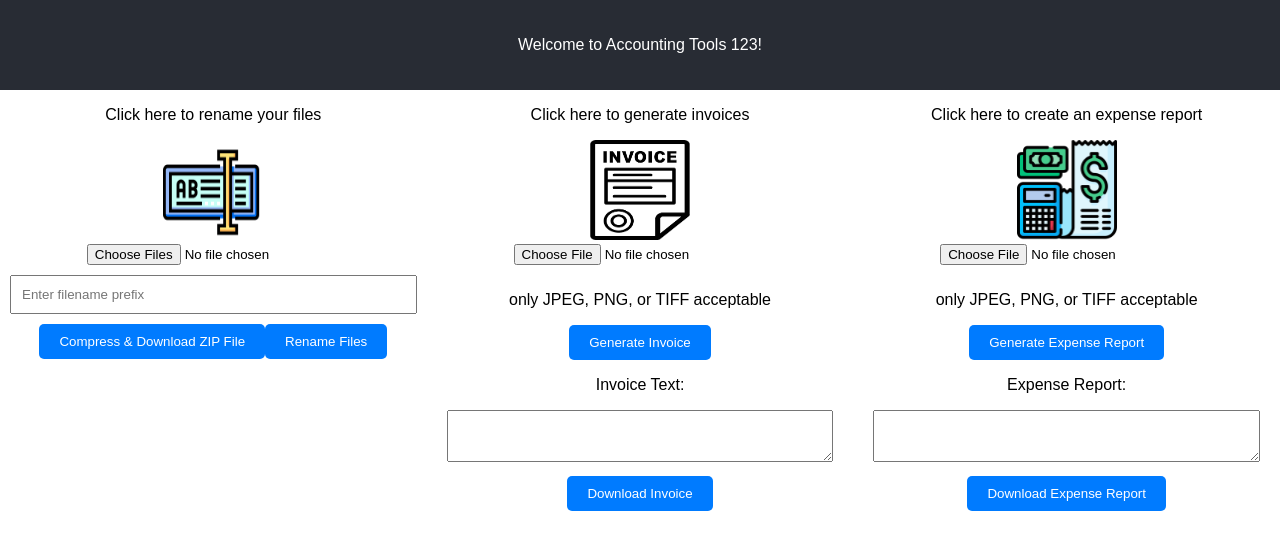
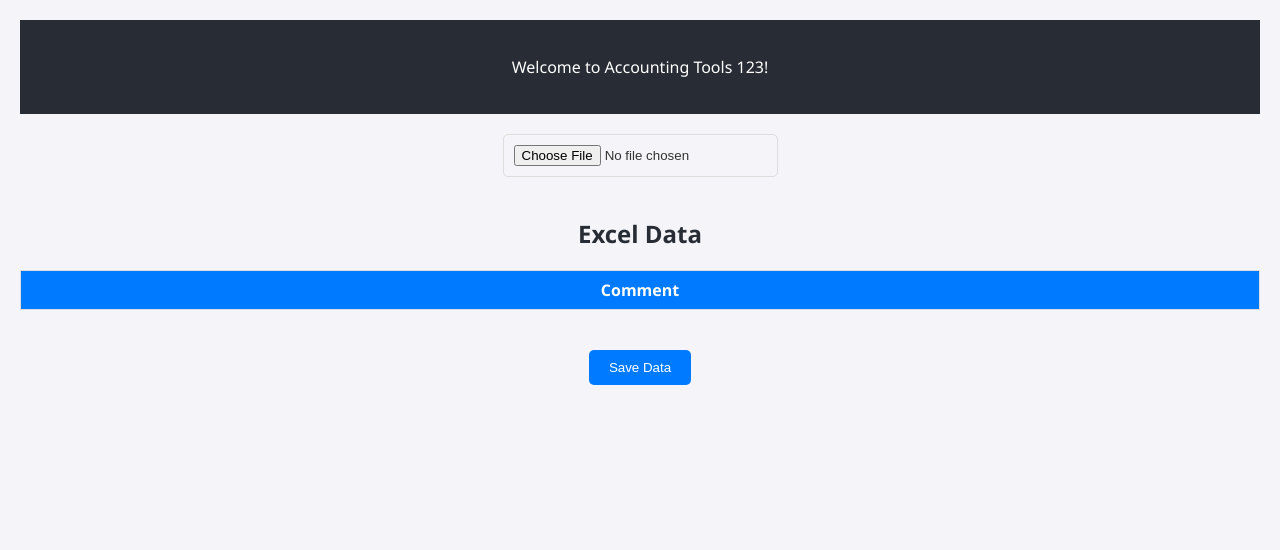
Before and after one commit to AccountingTools123/tools, a React (Create React App) app: page / in a window 1280 px wide. Shown: the top 550 px of the page. Built offline with nearby package versions, Linux system fonts and the light colour scheme.

Commit message:
Initial commit

```diff
--- a/package.json
+++ b/package.json
@@ -1,5 +1,5 @@
 {
-  "homepage":"http://AccountingTools123.github.io/tools",
+  "homepage": "http://AccountingTools123.github.io/tools",
   "name": "accountingtoolz",
   "version": "0.1.0",
   "private": true,
@@ -9,13 +9,15 @@
     "@testing-library/user-event": "^13.5.0",
     "docx": "^8.5.0",
     "express": "^4.19.2",
+    "firebase": "^10.12.1",
     "jszip": "^3.10.1",
     "multer": "^1.4.5-lts.1",
     "react": "^18.3.1",
     "react-dom": "^18.3.1",
     "react-scripts": "5.0.1",
     "tesseract.js": "^5.0.5",
-    "web-vitals": "^2.1.4"
+    "web-vitals": "^2.1.4",
+    "xlsx": "^0.18.5"
   },
   "scripts": {
     "start": "react-scripts start",
--- a/src/App.css
+++ b/src/App.css
@@ -1,49 +1,65 @@
 /* General styling */
 body {
-  font-family: Arial, sans-serif;
+  font-family: 'Segoe UI', Tahoma, Geneva, Verdana, sans-serif;
   margin: 0;
   padding: 0;
+  background-color: #f4f4f9;
+  color: #333;
 }
 
 .App {
   text-align: center;
+  padding: 20px;
 }
 
 .App-header {
   background-color: #282c34;
   color: white;
   padding: 20px 0;
-}
-
-.icons {
-  display: flex;
-  justify-content: space-around;
   margin-bottom: 20px;
 }
 
-.icons div {
-  flex: 1;
-  margin: 0 10px;
-  text-align: center;
+h2 {
+  color: #282c34;
 }
 
-.icons div img {
-  width: 100px; /* Adjust as needed */
-  height: 100px; /* Adjust as needed */
-  cursor: pointer;
+table {
+  width: 100%;
+  border-collapse: collapse;
+  margin-bottom: 20px;
+  margin-top: 20px;
 }
 
-/* Forms and buttons */
-input[type="file"] {
-  margin-bottom: 10px;
+th, td {
+  border: 1px solid #ddd;
+  padding: 8px;
 }
 
-input[type="text"],
-textarea {
-  width: 100%;
+th {
+  background-color: #007bff;
+  color: white;
+}
+
+td input[type="text"] {
+  width: calc(100% - 16px); /* Account for padding */
+  padding: 8px;
+  box-sizing: border-box;
+}
+
+tr:nth-child(even) {
+  background-color: #f2f2f2;
+}
+
+tr:hover {
+  background-color: #ddd;
+}
+
+input[type="file"] {
+  margin-bottom: 20px;
   padding: 10px;
-  margin-bottom: 10px;
-  box-sizing: border-box;
+  border: 1px solid #ddd;
+  border-radius: 5px;
+  cursor: pointer;
 }
 
 button {
@@ -54,8 +70,20 @@ button {
   border-radius: 5px;
   cursor: pointer;
   transition: background-color 0.3s ease;
+  margin-top: 20px;
 }
 
 button:hover {
   background-color: #0056b3;
 }
+
+/* Responsive design */
+@media (max-width: 768px) {
+  th, td {
+    padding: 12px 6px;
+  }
+
+  td input[type="text"] {
+    width: 100%;
+  }
+}
--- a/src/App.js
+++ b/src/App.js
@@ -1,131 +1,128 @@
+// Import React and useState
 import React, { useState } from 'react';
-import axios from 'axios';
-import JSZip from 'jszip';
-import { saveAs } from 'file-saver';
-import Tesseract from 'tesseract.js'; // Import Tesseract.js for OCR
+// Import XLSX library for Excel file parsing
+import * as XLSX from 'xlsx';
+// Import CSS file
 import './App.css';
 
 function App() {
-  const [files, setFiles] = useState(null);
-  const [filenamePrefix, setFilenamePrefix] = useState('');
-  const [invoiceText, setInvoiceText] = useState('');
+  // State to hold user information
+  const [user, setUser] = useState(null);
+  // State to hold Excel data
+  const [data, setData] = useState([]);
+  // State to hold column headers
+  const [headers, setHeaders] = useState([]);
 
-  const handleFileChange = (event) => {
-    setFiles(event.target.files);
-  }
+  // Function to handle file upload
+  const handleFileUpload = async (event) => {
+    const file = event.target.files[0];
+    const reader = new FileReader();
 
-  const handlePrefixChange = (event) => {
-    setFilenamePrefix(event.target.value);
-  }
+    reader.onload = async (e) => {
+      const newData = new Uint8Array(e.target.result);
+      const workbook = XLSX.read(newData, { type: 'array' });
+      const sheetName = workbook.SheetNames[0];
+      const worksheet = workbook.Sheets[sheetName];
+      const excelData = XLSX.utils.sheet_to_json(worksheet, { header: 1 });
 
-  const handleDownload = () => {
-    if (!files) {
-      alert('Please select files to compress.');
-      return;
-    }
+      // Store the headers separately
+      const [newHeaders, ...newRows] = excelData;
 
-    let zip = new JSZip();
-    Array.from(files).forEach((file, index) => {
-      let newName = filenamePrefix + (index + 1);
-      zip.file(newName, file);
+      // Store the Excel data and headers in state
+      setHeaders(newHeaders);
+
+      const existingDataMap = data.reduce((acc, row) => {
+        const rowName = row[newHeaders[0]]; // Assuming the first column is the row identifier
+        acc[rowName] = row;
+        return acc;
+      }, {});
+
+      const updatedData = newRows.map(newRow => {
+        const rowName = newRow[0];
+        const rowData = {};
+        newHeaders.forEach((header, index) => {
+          rowData[header] = newRow[index] || '';
+        });
+
+        if (existingDataMap[rowName]) {
+          rowData.comment = existingDataMap[rowName].comment || '';
+        } else {
+          rowData.comment = '';
+        }
+
+        return rowData;
+      });
+
+      setData(updatedData);
+    };
+
+    reader.readAsArrayBuffer(file);
+  };
+
+  // Function to handle saving comments
+  const handleCommentChange = (index, comment) => {
+    setData(prevData => {
+      const newData = [...prevData];
+      newData[index].comment = comment;
+      return newData;
     });
+  };
 
-    zip.generateAsync({ type: 'blob' })
-      .then((content) => {
-        saveAs(content, 'output.zip');
-      });
-  }
-
-  const rename = () => {
-    const data = {
-      "files": files,
-      "filenamePrefix": filenamePrefix
-    }
-    axios.post('http://localhost:3000/rename', data)
-      .then((response) => {
-        console.log(response);
-      })
-      .catch((error) => {
-        console.log(error);
-      });
-  }
-
-  const handleDownloadInvoice = () => {
-    if (!invoiceText) {
-      alert('Invoice is not generated yet.');
-      return;
-    }
-    // For simplicity, let's just download the text as a text file
-    const blob = new Blob([invoiceText], { type: 'text/plain;charset=utf-8' });
-    saveAs(blob, 'invoice.txt');
-  }
-
-  const generateInvoice = () => {
-    if (!files) {
-      alert('Please select files to generate invoice.');
-      return;
-    }
-
-    // Use Tesseract.js for OCR
-    Tesseract.recognize(
-      files[0], // Assuming only one file is selected
-      'eng', // Language
-      { logger: m => console.log(m) } // Optional logger
-    ).then(({ data: { text } }) => {
-      // Set the generated invoice text
-      setInvoiceText(text);
-    }).catch(error => {
-      console.error(error);
-    });
-  }
+  // Function to handle saving updated data as Excel file
+  const handleSaveData = () => {
+    // Create a new workbook
+    const workbook = XLSX.utils.book_new();
+    // Convert data to worksheet
+    const worksheet = XLSX.utils.json_to_sheet(data);
+    // Add worksheet to workbook
+    XLSX.utils.book_append_sheet(workbook, worksheet, 'Sheet1');
+    // Save workbook as Excel file
+    XLSX.writeFile(workbook, 'updated_data.xlsx');
+  };
 
   return (
     <div className="App">
       <header className="App-header">
         <p>Welcome to Accounting Tools 123!</p>
       </header>
-
-      <body>
-        <div className="icons">
-          <div>
-            <p>Click here to rename your files</p>
-            <div><img src={process.env.PUBLIC_URL + '/rename.png'} /></div>
-
-            <input type="file" id="files" multiple onChange={handleFileChange} required />
-            <input type="text" id="filenamePrefix" placeholder="Enter filename prefix" value={filenamePrefix} onChange={handlePrefixChange} />
-            <button onClick={handleDownload}>Compress & Download ZIP File</button>
-            <button onClick={rename}>Rename Files</button>
-          </div>
-
-          <div>
-            <p>Click here to generate invoices</p>
-            <div><img src={process.env.PUBLIC_URL + '/invoice.png'} /></div>
-
-            <input type="file" id="files" onChange={handleFileChange} required />
-            <p>only JPEG, PNG, or TIFF acceptable</p>
-            <button onClick={generateInvoice}>Generate Invoice</button>
-            <div>
-              <p>Invoice Text:</p>
-              <textarea value={invoiceText} readOnly />
-              <button onClick={handleDownloadInvoice}>Download Invoice</button>
-            </div>
-          </div>
-
-          <div>
-            <p>Click here to create an expense report</p>
-            <div><img src={process.env.PUBLIC_URL + '/expense.png'} /></div>
-
-            <input type="file" id="files" onChange={handleFileChange} required />
-            <p>only JPEG, PNG, or TIFF acceptable</p>
-            <button onClick={generateInvoice}>Generate Expense Report</button>
-            <div>
-              <p>Expense Report:</p>
-              <textarea value={invoiceText} readOnly />
-              <button onClick={handleDownloadInvoice}>Download Expense Report</button>
-            </div>
-          </div>
+      <main>
+        {/* File upload input */}
+        <input type="file" onChange={handleFileUpload} accept=".xlsx, .xls" />
+        {/* Display Excel data */}
+        <div>
+          <h2>Excel Data</h2>
+          <table>
+            <thead>
+              <tr>
+                {/* Render table headers dynamically */}
+                {headers.map((header, index) => (
+                  <th key={index}>{header}</th>
+                ))}
+                <th>Comment</th> {/* Add a header for the comment column */}
+              </tr>
+            </thead>
+            <tbody>
+              {/* Render table rows dynamically */}
+              {data.map((row, rowIndex) => (
+                <tr key={rowIndex}>
+                  {headers.map((header, cellIndex) => (
+                    <td key={cellIndex}>{row[header]}</td>
+                  ))}
+                  <td>
+                    {/* Add a text box for entering comments */}
+                    <input
+                      type="text"
+                      value={row.comment}
+                      onChange={(e) => handleCommentChange(rowIndex, e.target.value)}
+                    />
+                  </td>
+                </tr>
+              ))}
+            </tbody>
+          </table>
+          <button onClick={handleSaveData}>Save Data</button> {/* Button to save updated data */}
         </div>
-      </body>
+      </main>
     </div>
   );
 }
```
Also changed, not shown: database.rules.json (added, +7 -0 lines), firebase.json (added), 2 other files (tests, documents, lock files or other folders).
